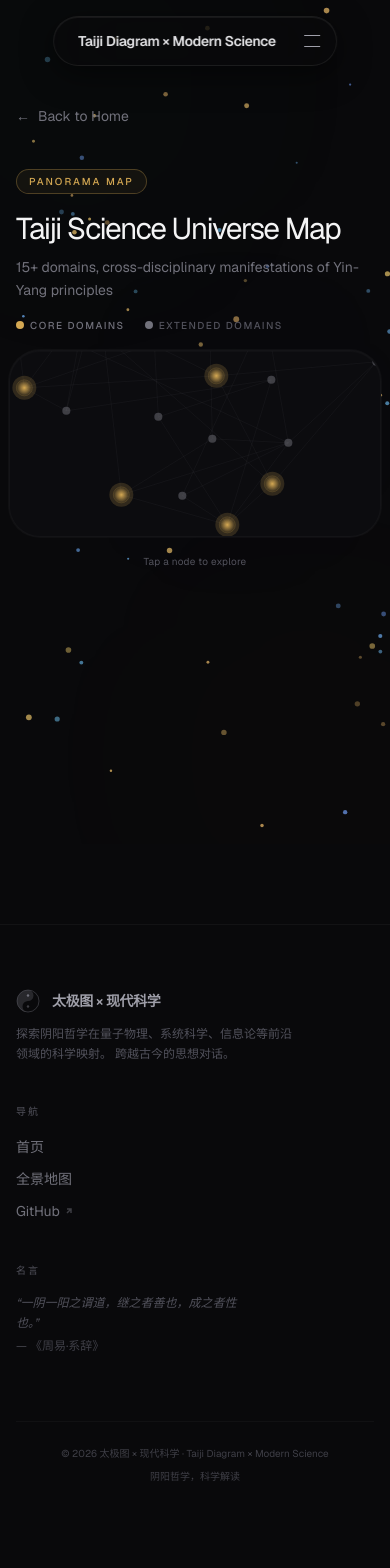
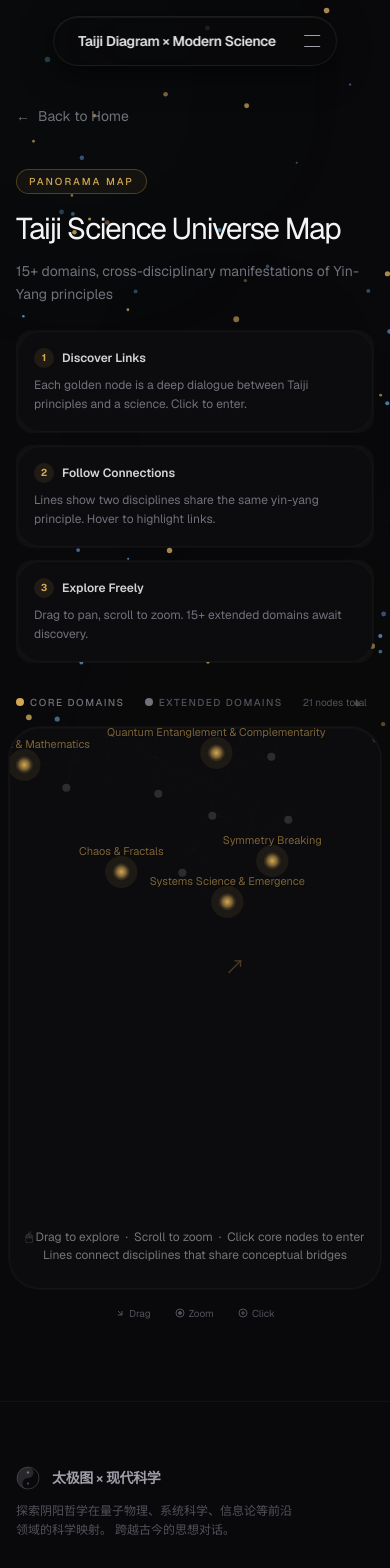
Before and after one commit to wenyumoney/tai-chi-diagram-science, a Next.js app: page /en/panorama in a window 390 px wide. Shown: the top 1568 px of the page. Built offline with nearby package versions, Linux system fonts and the light colour scheme.

Commit message:
feat(panorama): add clear user guidance — purpose cards, canvas hints, animated nodes, highlighted connections, bottom instruction bar

```diff
--- a/src/app/[locale]/panorama/page.tsx
+++ b/src/app/[locale]/panorama/page.tsx
@@ -11,6 +11,7 @@ export default async function PanoramaPage({
   const { locale } = await params;
   const messages = await getMessages();
   const t = (messages as Record<string, Record<string, string>>).panorama;
+  const isZh = locale === "zh";
 
   return (
     <main className="min-h-[100dvh] pb-20">
@@ -20,29 +21,85 @@ export default async function PanoramaPage({
           href={`/${locale}`}
           className="inline-flex items-center gap-2 text-zinc-500 hover:text-zinc-300 text-sm transition-colors duration-300 group"
         >
-          <span className="group-hover:-translate-x-0.5 transition-transform duration-300">←</span>
+          <span className="group-hover:-translate-x-0.5 transition-transform duration-300">
+            ←
+          </span>
           {t.backToHome}
         </Link>
       </div>
 
-      {/* Header — left-aligned per anti-center bias */}
+      {/* Header */}
       <div className="max-w-7xl mx-auto px-4 md:px-6 py-4 md:py-8">
-        {/* Eyebrow */}
         <div className="inline-flex items-center rounded-full px-3 py-1 text-[10px] uppercase tracking-[0.2em] font-medium border border-[#d4a853]/30 text-[#d4a853] bg-[#d4a853]/[0.06] mb-5">
-          {locale === "zh" ? "全景地图" : "Panorama Map"}
+          {isZh ? "全景地图" : "Panorama Map"}
         </div>
-        <h1 className="text-3xl md:text-5xl lg:text-6xl tracking-tighter leading-none text-zinc-100 mb-3">
+        <h1 className="text-3xl md:text-5xl lg:text-6xl tracking-tighter leading-none text-zinc-100 mb-4">
           {t.title}
         </h1>
-        <p className="text-sm md:text-base text-zinc-500 max-w-[52ch] leading-relaxed">
+        <p className="text-sm md:text-base text-zinc-500 max-w-[60ch] leading-relaxed mb-6">
           {t.subtitle}
         </p>
+
+        {/* Purpose card — explains the "why" */}
+        <div className="grid grid-cols-1 md:grid-cols-3 gap-3 max-w-3xl mt-6">
+          <div className="rounded-2xl p-[1px] bg-white/[0.03]">
+            <div className="h-full rounded-[calc(1.5rem-1px)] p-4 bg-[#0c0c0f] border border-white/[0.03]">
+              <div className="flex items-center gap-2 mb-2">
+                <span className="w-5 h-5 rounded-full bg-[#d4a853]/10 flex items-center justify-center text-[10px] text-[#d4a853] font-bold">
+                  1
+                </span>
+                <span className="text-xs font-semibold text-zinc-300">
+                  {isZh ? "发现关联" : "Discover Links"}
+                </span>
+              </div>
+              <p className="text-xs text-zinc-500 leading-relaxed">
+                {isZh
+                  ? "每个金色节点是太极原理与一门科学的深度对话。点击即可进入。"
+                  : "Each golden node is a deep dialogue between Taiji principles and a science. Click to enter."}
+              </p>
+            </div>
+          </div>
+          <div className="rounded-2xl p-[1px] bg-white/[0.03]">
+            <div className="h-full rounded-[calc(1.5rem-1px)] p-4 bg-[#0c0c0f] border border-white/[0.03]">
+              <div className="flex items-center gap-2 mb-2">
+                <span className="w-5 h-5 rounded-full bg-[#d4a853]/10 flex items-center justify-center text-[10px] text-[#d4a853] font-bold">
+                  2
+                </span>
+                <span className="text-xs font-semibold text-zinc-300">
+                  {isZh ? "追踪连线" : "Follow Connections"}
+                </span>
+              </div>
+              <p className="text-xs text-zinc-500 leading-relaxed">
+                {isZh
+                  ? "连线表示两个学科共享同一个阴阳原理。悬停节点可高亮其关联。"
+                  : "Lines show two disciplines share the same yin-yang principle. Hover to highlight links."}
+              </p>
+            </div>
+          </div>
+          <div className="rounded-2xl p-[1px] bg-white/[0.03]">
+            <div className="h-full rounded-[calc(1.5rem-1px)] p-4 bg-[#0c0c0f] border border-white/[0.03]">
+              <div className="flex items-center gap-2 mb-2">
+                <span className="w-5 h-5 rounded-full bg-[#d4a853]/10 flex items-center justify-center text-[10px] text-[#d4a853] font-bold">
+                  3
+                </span>
+                <span className="text-xs font-semibold text-zinc-300">
+                  {isZh ? "自由探索" : "Explore Freely"}
+                </span>
+              </div>
+              <p className="text-xs text-zinc-500 leading-relaxed">
+                {isZh
+                  ? "拖拽移动地图，滚轮缩放。15+个扩展领域等待发现。"
+                  : "Drag to pan, scroll to zoom. 15+ extended domains await discovery."}
+              </p>
+            </div>
+          </div>
+        </div>
       </div>
 
-      {/* Map container — Double-Bezel */}
-      <div className="max-w-7xl mx-auto px-2 md:px-6">
+      {/* Map container */}
+      <div className="max-w-7xl mx-auto px-2 md:px-6 mt-4">
         {/* Legend */}
-        <div className="flex items-center gap-5 mb-4 px-2">
+        <div className="flex flex-wrap items-center gap-5 mb-4 px-2">
           <span className="flex items-center gap-1.5 text-[10px] uppercase tracking-[0.15em] font-medium text-zinc-500">
             <span className="w-2 h-2 rounded-full bg-[#d4a853]" />
             {t.coreDomains}
@@ -50,6 +107,9 @@ export default async function PanoramaPage({
           <span className="flex items-center gap-1.5 text-[10px] uppercase tracking-[0.15em] font-medium text-zinc-600">
             <span className="w-2 h-2 rounded-full bg-zinc-500" />
             {t.extendedDomains}
+          </span>
+          <span className="text-[10px] text-zinc-600">
+            {isZh ? "共 21 个节点" : "21 nodes total"}
           </span>
         </div>
 
@@ -59,9 +119,30 @@ export default async function PanoramaPage({
           </div>
         </div>
 
-        <p className="text-center text-[10px] text-zinc-600 mt-4 tracking-wide">
-          {t.tapToExplore}
-        </p>
+        {/* Bottom hint — contextual, minimal */}
+        <div className="flex items-center justify-center gap-6 mt-4 text-[10px] text-zinc-600">
+          <span className="flex items-center gap-1">
+            <svg width="10" height="10" viewBox="0 0 10 10" fill="none" stroke="currentColor" strokeWidth="1">
+              <path d="M3 3l4 4M7 3v4H3" />
+            </svg>
+            {isZh ? "拖拽" : "Drag"}
+          </span>
+          <span className="flex items-center gap-1">
+            <svg width="10" height="10" viewBox="0 0 10 10" fill="none" stroke="currentColor" strokeWidth="1">
+              <circle cx="5" cy="5" r="4" />
+              <circle cx="5" cy="5" r="1.5" fill="currentColor" />
+            </svg>
+            {isZh ? "缩放" : "Zoom"}
+          </span>
+          <span className="flex items-center gap-1">
+            <svg width="10" height="10" viewBox="0 0 10 10" fill="none" stroke="currentColor" strokeWidth="1">
+              <circle cx="5" cy="5" r="4" />
+              <line x1="5" y1="3" x2="5" y2="7" />
+              <line x1="3" y1="5" x2="7" y2="5" />
+            </svg>
+            {isZh ? "点击" : "Click"}
+          </span>
+        </div>
       </div>
     </main>
   );
--- a/src/components/PanoramaMap.tsx
+++ b/src/components/PanoramaMap.tsx
@@ -10,13 +10,17 @@ interface PanoramaMapProps {
   locale: string;
 }
 
+const CORE_GLOW = "#d4a853";
+const EXTENDED_COLOR = "#71717a";
+const HIGHLIGHT_COLOR = "#60a5fa";
+
 export default function PanoramaMap({ nodes, locale }: PanoramaMapProps) {
   const canvasRef = useRef<HTMLCanvasElement>(null);
-  const overlayRef = useRef<HTMLDivElement>(null);
   const router = useRouter();
 
-  const [hoveredNode, setHoveredNode] = useState<string | null>(null);
-  const [selectedNode, setSelectedNode] = useState<string | null>(null);
+  const [hoveredNodeId, setHoveredNodeId] = useState<string | null>(null);
+  const [selectedNodeId, setSelectedNodeId] = useState<string | null>(null);
+  const [showHints, setShowHints] = useState(true);
 
   const transformRef = useRef({ offsetX: 0, offsetY: 0, scale: 1 });
   const dragRef = useRef<{
@@ -25,9 +29,14 @@ export default function PanoramaMap({ nodes, locale }: PanoramaMapProps) {
     startY: number;
     lastX: number;
     lastY: number;
-  }>({ dragging: false, startX: 0, startY: 0, lastX: 0, lastY: 0 });
+    totalDrag: number;
+  }>({ dragging: false, startX: 0, startY: 0, lastX: 0, lastY: 0, totalDrag: 0 });
   const pinchRef = useRef<{ dist: number; scale: number } | null>(null);
   const layoutNodesRef = useRef<PanoramaNode[]>([]);
+  const pulseRef = useRef<number>(0);
+  const animFrameRef = useRef<number>(0);
+
+  const isZh = locale === "zh";
 
   useEffect(() => {
     const canvas = canvasRef.current;
@@ -35,20 +44,33 @@ export default function PanoramaMap({ nodes, locale }: PanoramaMapProps) {
     const ctx = canvas.getContext("2d");
     if (!ctx) return;
 
-    // Compute layout
     const positioned = computeLayout(nodes);
     layoutNodesRef.current = positioned;
 
-    // Center on core cluster
+    // Center on core cluster initially
     const coreNodes = positioned.filter((n) => n.isCore);
     if (coreNodes.length > 0) {
-      const avgX =
-        coreNodes.reduce((s, n) => s + (n.x ?? 500), 0) / coreNodes.length;
-      const avgY =
-        coreNodes.reduce((s, n) => s + (n.y ?? 500), 0) / coreNodes.length;
+      const avgX = coreNodes.reduce((s, n) => s + (n.x ?? 500), 0) / coreNodes.length;
+      const avgY = coreNodes.reduce((s, n) => s + (n.y ?? 500), 0) / coreNodes.length;
       transformRef.current.offsetX = canvas.width / 2 - avgX;
       transformRef.current.offsetY = canvas.height / 2 - avgY;
     }
+
+    // Hide hints after first interaction
+    const hideHints = () => setShowHints(false);
+    canvas.addEventListener("pointerdown", hideHints, { once: true });
+    canvas.addEventListener("wheel", hideHints, { once: true });
+
+    // Find connected node IDs for a node (bidirectional)
+    const getConnectedIds = (node: PanoramaNode): Set<string> => {
+      const conns = new Set(node.connections);
+      for (const other of positioned) {
+        if (other.connections.includes(node.id)) {
+          conns.add(other.id);
+        }
+      }
+      return conns;
+    };
 
     function draw() {
       const w = canvas!.width;
@@ -57,10 +79,33 @@ export default function PanoramaMap({ nodes, locale }: PanoramaMapProps) {
 
       ctx!.clearRect(0, 0, w, h);
 
+      // Pulse value (0 to 1, looping)
+      const pulse = (Math.sin(pulseRef.current * 0.03) + 1) / 2;
+      pulseRef.current++;
+
       const worldToScreen = (wx: number, wy: number) => ({
         sx: wx * t.scale + t.offsetX,
         sy: wy * t.scale + t.offsetY,
       });
+
+      // Find the hovered and selected nodes
+      const hoveredNode = hoveredNodeId
+        ? positioned.find((n) => n.id === hoveredNodeId)
+        : null;
+      const selectedNode = selectedNodeId
+        ? positioned.find((n) => n.id === selectedNodeId)
+        : null;
+
+      const hoveredConnections = hoveredNode
+        ? getConnectedIds(hoveredNode)
+        : new Set<string>();
+      const selectedConnections = selectedNode
+        ? getConnectedIds(selectedNode)
+        : new Set<string>();
+      const highlightedConnections = new Set([
+        ...hoveredConnections,
+        ...selectedConnections,
+      ]);
 
       // Draw connections
       const drawnConnections = new Set<string>();
@@ -76,11 +121,17 @@ export default function PanoramaMap({ nodes, locale }: PanoramaMapProps) {
           const a = worldToScreen(node.x ?? 0, node.y ?? 0);
           const b = worldToScreen(target.x ?? 0, target.y ?? 0);
 
+          const isHighlighted =
+            highlightedConnections.has(node.id) &&
+            highlightedConnections.has(connId);
+
           ctx!.beginPath();
           ctx!.moveTo(a.sx, a.sy);
           ctx!.lineTo(b.sx, b.sy);
-          ctx!.strokeStyle = "#3f3f4650";
-          ctx!.lineWidth = 0.5;
+          ctx!.strokeStyle = isHighlighted
+            ? `${CORE_GLOW}50`
+            : "#3f3f4625";
+          ctx!.lineWidth = isHighlighted ? 1 : 0.5;
           ctx!.stroke();
         }
       }
@@ -89,52 +140,137 @@ export default function PanoramaMap({ nodes, locale }: PanoramaMapProps) {
       for (const node of positioned) {
         const { sx, sy } = worldToScreen(node.x ?? 0, node.y ?? 0);
         const isCore = node.isCore;
-        const isHovered = node.id === hoveredNode;
-        const radius = isCore ? (isHovered ? 10 : 8) : isHovered ? 6 : 4;
+        const isHovered = node.id === hoveredNodeId;
+        const isSelected = node.id === selectedNodeId;
+        const isConnectedToHighlight =
+          hoveredNodeId &&
+          (highlightedConnections.has(node.id) || node.id === hoveredNodeId);
+
+        const baseRadius = isCore ? 7 : 4;
+        const hoverBoost = isHovered ? 3 : 0;
+        const pulseBoost = isCore ? pulse * 2 : 0;
+        const radius = baseRadius + hoverBoost + pulseBoost;
+
+        // Outer glow for core nodes
+        if (isCore) {
+          ctx!.beginPath();
+          ctx!.arc(sx, sy, radius + 6 + pulse * 4, 0, Math.PI * 2);
+          ctx!.fillStyle = `${CORE_GLOW}15`;
+          ctx!.fill();
+        }
+
+        // Hover/selection ring
+        if (isHovered || isSelected) {
+          ctx!.beginPath();
+          ctx!.arc(sx, sy, radius + 5, 0, Math.PI * 2);
+          ctx!.strokeStyle = isSelected ? CORE_GLOW : HIGHLIGHT_COLOR;
+          ctx!.lineWidth = 1.5;
+          ctx!.stroke();
+        }
 
         // Node circle
         ctx!.beginPath();
-        ctx!.arc(sx, sy, radius + 4, 0, Math.PI * 2);
+        ctx!.arc(sx, sy, radius, 0, Math.PI * 2);
 
         if (isCore) {
-          ctx!.fillStyle = "#d4a85330";
+          const grad = ctx!.createRadialGradient(sx, sy, 0, sx, sy, radius);
+          grad.addColorStop(0, CORE_GLOW);
+          grad.addColorStop(0.6, `${CORE_GLOW}80`);
+          grad.addColorStop(1, `${CORE_GLOW}00`);
+          ctx!.fillStyle = grad;
         } else {
-          ctx!.fillStyle = "transparent";
+          const alpha = isConnectedToHighlight ? "b0" : "50";
+          ctx!.fillStyle =
+            isHovered ? HIGHLIGHT_COLOR : `${EXTENDED_COLOR}${alpha}`;
         }
         ctx!.fill();
 
-        ctx!.beginPath();
-        ctx!.arc(sx, sy, radius, 0, Math.PI * 2);
-        if (isCore) {
-          const grad = ctx!.createRadialGradient(sx, sy, 0, sx, sy, radius);
-          grad.addColorStop(0, "#d4a853");
-          grad.addColorStop(1, "#d4a85300");
-          ctx!.fillStyle = grad;
-        } else {
-          ctx!.fillStyle = isHovered ? "#60a5fa" : "#71717a80";
-        }
-        ctx!.fill();
-        ctx!.strokeStyle = isCore ? "#d4a85360" : "#3f3f4640";
+        // Subtle stroke
+        ctx!.strokeStyle = isCore
+          ? `${CORE_GLOW}40`
+          : isConnectedToHighlight
+            ? "#ffffff15"
+            : "#3f3f4620";
         ctx!.lineWidth = 0.5;
         ctx!.stroke();
+
+        // Label for core nodes and hovered nodes
+        if (isCore || isHovered) {
+          const label = node.name[isZh ? "zh" : "en"];
+          const fontSize = isCore ? 11 : 10;
+          ctx!.font = `${fontSize}px Geist, PingFang SC, Microsoft YaHei, sans-serif`;
+          ctx!.textAlign = "center";
+          ctx!.textBaseline = "bottom";
+
+          // Text shadow for readability
+          const labelY = sy - radius - 6;
+          ctx!.fillStyle = "#09090b90";
+          ctx!.fillText(label, sx + 1, labelY + 1);
+
+          ctx!.fillStyle = isCore
+            ? `${CORE_GLOW}${isHovered ? "ff" : "90"}`
+            : "#d4d4d8";
+          ctx!.fillText(label, sx, labelY);
+        }
+
+        // Dim non-connected nodes when hovering
+        if (hoveredNodeId && !isConnectedToHighlight && node.id !== hoveredNodeId) {
+          ctx!.beginPath();
+          ctx!.arc(sx, sy, radius + 3, 0, Math.PI * 2);
+          ctx!.fillStyle = "#09090b50";
+          ctx!.fill();
         }
       }
 
+      // Draw canvas hints (fade out after interaction)
+      if (showHints && hoveredNodeId === null) {
+        const alpha = 0.35 + pulse * 0.15;
+        ctx!.fillStyle = `rgba(255,255,255,${alpha})`;
+        ctx!.font = "12px Geist, PingFang SC, Microsoft YaHei, sans-serif";
+        ctx!.textAlign = "center";
+
+        const hintY1 = h - 44;
+        const hintY2 = h - 26;
+
+        ctx!.fillText(
+          isZh ? "🖱 拖拽探索  ·  滚轮缩放  ·  点击核心节点进入" : "🖱 Drag to explore  ·  Scroll to zoom  ·  Click core nodes to enter",
+          w / 2,
+          hintY1
+        );
+        ctx!.fillText(
+          isZh ? "图中连线表示学科间的概念关联" : "Lines connect disciplines that share conceptual bridges",
+          w / 2,
+          hintY2
+        );
+
+        // Arrow cursor hint at center
+        ctx!.font = "20px sans-serif";
+        ctx!.fillStyle = `rgba(212,168,83,${0.25 + pulse * 0.1})`;
+        ctx!.fillText("↗", w / 2 + 40, h / 2 - 30);
+      }
+
+      animFrameRef.current = requestAnimationFrame(draw);
+    }
+
     function resize() {
-      const rect = canvas!.parentElement!.getBoundingClientRect();
+      const wrapper = canvas!.parentElement;
+      if (!wrapper) return;
+      const rect = wrapper.getBoundingClientRect();
       canvas!.width = rect.width;
-      canvas!.height = Math.min(rect.height, window.innerHeight - 56);
-      draw();
+      canvas!.height = Math.min(rect.height, 560);
     }
 
     resize();
     const ro = new ResizeObserver(resize);
     ro.observe(canvas.parentElement!);
 
-    draw();
+    animFrameRef.current = requestAnimationFrame(draw);
 
-    return () => ro.disconnect();
-  }, [nodes, hoveredNode]);
+    return () => {
+      ro.disconnect();
+      cancelAnimationFrame(animFrameRef.current);
+    };
+  }, [nodes, hoveredNodeId, selectedNodeId, isZh, showHints]);
 
   // Event handlers
   function screenToWorld(sx: number, sy: number) {
@@ -148,7 +284,7 @@ export default function PanoramaMap({ nodes, locale }: PanoramaMapProps) {
   function findNearestNode(sx: number, sy: number): string | null {
     const { wx, wy } = screenToWorld(sx, sy);
     let nearest: string | null = null;
-    let minDist = 30 / transformRef.current.scale; // 30px threshold in world coords
+    let minDist = 36 / transformRef.current.scale;
 
     for (const node of layoutNodesRef.current) {
       const dx = (node.x ?? 0) - wx;
@@ -168,17 +304,19 @@ export default function PanoramaMap({ nodes, locale }: PanoramaMapProps) {
     return { x: e.clientX - rect.left, y: e.clientY - rect.top };
   }
 
-  function handleMouseDown(e: React.MouseEvent) {
+  function handlePointerDown(e: React.PointerEvent) {
+    canvasRef.current?.setPointerCapture(e.pointerId);
     dragRef.current = {
       dragging: true,
       startX: e.clientX,
       startY: e.clientY,
       lastX: e.clientX,
       lastY: e.clientY,
+      totalDrag: 0,
     };
   }
 
-  function handleMouseMove(e: React.MouseEvent) {
+  function handlePointerMove(e: React.PointerEvent) {
     if (dragRef.current.dragging) {
       const dx = e.clientX - dragRef.current.lastX;
       const dy = e.clientY - dragRef.current.lastY;
@@ -186,37 +324,40 @@ export default function PanoramaMap({ nodes, locale }: PanoramaMapProps) {
       transformRef.current.offsetY += dy;
       dragRef.current.lastX = e.clientX;
       dragRef.current.lastY = e.clientY;
+      dragRef.current.totalDrag += Math.abs(dx) + Math.abs(dy);
     } else {
       const pos = getCanvasPos(e.nativeEvent);
-      setHoveredNode(findNearestNode(pos.x, pos.y));
+      setHoveredNodeId(findNearestNode(pos.x, pos.y));
     }
   }
 
-  function handleMouseUp(e: React.MouseEvent) {
+  function handlePointerUp(e: React.PointerEvent) {
     dragRef.current.dragging = false;
-    const dx = Math.abs(e.clientX - dragRef.current.startX);
-    const dy = Math.abs(e.clientY - dragRef.current.startY);
-
-    // Click (not drag)
-    if (dx < 5 && dy < 5) {
+    // Only treat as click if minimal drag
+    if (dragRef.current.totalDrag < 8) {
       const pos = getCanvasPos(e.nativeEvent);
       const nodeId = findNearestNode(pos.x, pos.y);
       if (nodeId) {
         const node = layoutNodesRef.current.find((n) => n.id === nodeId);
-        setSelectedNode(nodeId);
-        if (node?.isCore && node.coreSlug) {
+        if (node) {
+          setSelectedNodeId(nodeId);
+          setHoveredNodeId(null);
+          if (node.isCore && node.coreSlug) {
             router.push(`/${locale}/domain/${node.coreSlug}`);
           }
         }
+      } else {
+        setSelectedNodeId(null);
       }
+    }
+    canvasRef.current?.releasePointerCapture(e.pointerId);
   }
 
   function handleWheel(e: React.WheelEvent) {
     e.preventDefault();
-    const delta = e.deltaY > 0 ? 0.9 : 1.1;
-    const newScale = Math.min(4, Math.max(0.5, transformRef.current.scale * delta));
+    const delta = e.deltaY > 0 ? 0.88 : 1.12;
+    const newScale = Math.min(4, Math.max(0.4, transformRef.current.scale * delta));
 
-    // Zoom toward cursor
     const canvas = canvasRef.current!;
     const rect = canvas.getBoundingClientRect();
     const mx = e.clientX - rect.left;
@@ -229,52 +370,8 @@ export default function PanoramaMap({ nodes, locale }: PanoramaMapProps) {
     transformRef.current.scale = newScale;
   }
 
-  function handleTouchStart(e: React.TouchEvent) {
-    if (e.touches.length === 1) {
-      dragRef.current = {
-        dragging: true,
-        startX: e.touches[0].clientX,
-        startY: e.touches[0].clientY,
-        lastX: e.touches[0].clientX,
-        lastY: e.touches[0].clientY,
-      };
-    } else if (e.touches.length === 2) {
-      const dx = e.touches[0].clientX - e.touches[1].clientX;
-      const dy = e.touches[0].clientY - e.touches[1].clientY;
-      pinchRef.current = {
-        dist: Math.sqrt(dx * dx + dy * dy),
-        scale: transformRef.current.scale,
-      };
-    }
-  }
-
-  function handleTouchMove(e: React.TouchEvent) {
-    if (e.touches.length === 1 && dragRef.current.dragging) {
-      const dx = e.touches[0].clientX - dragRef.current.lastX;
-      const dy = e.touches[0].clientY - dragRef.current.lastY;
-      transformRef.current.offsetX += dx;
-      transformRef.current.offsetY += dy;
-      dragRef.current.lastX = e.touches[0].clientX;
-      dragRef.current.lastY = e.touches[0].clientY;
-    } else if (e.touches.length === 2 && pinchRef.current) {
-      const dx = e.touches[0].clientX - e.touches[1].clientX;
-      const dy = e.touches[0].clientY - e.touches[1].clientY;
-      const newDist = Math.sqrt(dx * dx + dy * dy);
-      const newScale = Math.min(
-        4,
-        Math.max(0.5, pinchRef.current.scale * (newDist / pinchRef.current.dist))
-      );
-      transformRef.current.scale = newScale;
-    }
-  }
-
-  function handleTouchEnd() {
-    dragRef.current.dragging = false;
-    pinchRef.current = null;
-  }
-
-  const selectedNodeData = selectedNode
-    ? layoutNodesRef.current.find((n) => n.id === selectedNode)
+  const selectedNodeData = selectedNodeId
+    ? layoutNodesRef.current.find((n) => n.id === selectedNodeId)
     : null;
 
   return (
@@ -282,33 +379,61 @@ export default function PanoramaMap({ nodes, locale }: PanoramaMapProps) {
       <canvas
         ref={canvasRef}
         className="w-full cursor-grab active:cursor-grabbing"
-        onMouseDown={handleMouseDown}
-        onMouseMove={handleMouseMove}
-        onMouseUp={handleMouseUp}
-        onMouseLeave={() => {
+        style={{ height: 560 }}
+        onPointerDown={handlePointerDown}
+        onPointerMove={handlePointerMove}
+        onPointerUp={handlePointerUp}
+        onPointerLeave={() => {
           dragRef.current.dragging = false;
-          setHoveredNode(null);
+          setHoveredNodeId(null);
         }}
         onWheel={handleWheel}
-        onTouchStart={handleTouchStart}
-        onTouchMove={handleTouchMove}
-        onTouchEnd={handleTouchEnd}
       />
-      {/* Tooltip */}
+
+      {/* Selected node detail panel */}
       {selectedNodeData && (
-        <div className="absolute bottom-4 left-1/2 -translate-x-1/2 bg-[#18181b] border border-zinc-700 rounded-xl p-4 max-w-sm z-20">
-          <h3 className="text-sm font-semibold text-zinc-200 mb-1">
-            {selectedNodeData.name[locale as "zh" | "en"]}
+        <div className="absolute bottom-6 left-1/2 -translate-x-1/2 z-20 w-[min(90vw,360px)]">
+          <div className="rounded-2xl p-[1px] bg-white/[0.06] shadow-[0_16px_48px_rgba(0,0,0,0.6)]">
+            <div className="rounded-[calc(1.5rem-1px)] p-5 bg-[#0c0c0f] border border-white/[0.05]">
+              <div className="flex items-start justify-between gap-3 mb-3">
+                <div>
+                  {/* Category badge */}
+                  <span className={`inline-block text-[10px] uppercase tracking-[0.15em] font-medium mb-1.5 px-2 py-0.5 rounded-full ${
+                    selectedNodeData.isCore
+                      ? "text-[#d4a853] bg-[#d4a853]/10"
+                      : "text-zinc-400 bg-white/[0.03]"
+                  }`}>
+                    {selectedNodeData.isCore
+                      ? (isZh ? "核心领域" : "Core Domain")
+                      : (isZh ? "扩展领域" : "Extended Domain")}
+                  </span>
+                  <h3 className="text-sm font-semibold text-zinc-100">
+                    {selectedNodeData.name[isZh ? "zh" : "en"]}
                   </h3>
-          <p className="text-xs text-zinc-400">
-            {selectedNodeData.description[locale as "zh" | "en"]}
+                </div>
+                <button
+                  onClick={() => setSelectedNodeId(null)}
+                  className="w-6 h-6 rounded-full bg-white/[0.04] hover:bg-white/[0.08] flex items-center justify-center text-zinc-500 hover:text-zinc-300 transition-colors shrink-0"
+                >
+                  <svg width="10" height="10" viewBox="0 0 10 10" fill="none" stroke="currentColor" strokeWidth="1.5">
+                    <line x1="2" y1="2" x2="8" y2="8" />
+                    <line x1="8" y1="2" x2="2" y2="8" />
+                  </svg>
+                </button>
+              </div>
+              <p className="text-xs text-zinc-500 leading-relaxed mb-3">
+                {selectedNodeData.description[isZh ? "zh" : "en"]}
               </p>
+              {selectedNodeData.isCore && selectedNodeData.coreSlug && (
                 <button
-            onClick={() => setSelectedNode(null)}
-            className="absolute top-2 right-2 text-zinc-600 hover:text-zinc-400 text-xs"
+                  onClick={() => router.push(`/${locale}/domain/${selectedNodeData.coreSlug}`)}
+                  className="w-full py-2 rounded-full text-xs font-medium text-[#d4a853] border border-[#d4a853]/20 bg-[#d4a853]/[0.04] hover:bg-[#d4a853]/[0.08] transition-colors"
                 >
-            ✕
+                  {isZh ? "进入详情 →" : "Enter Detail →"}
                 </button>
+              )}
+            </div>
+          </div>
         </div>
       )}
     </div>
```
Lines whose indentation alone changed are shown as unchanged.
